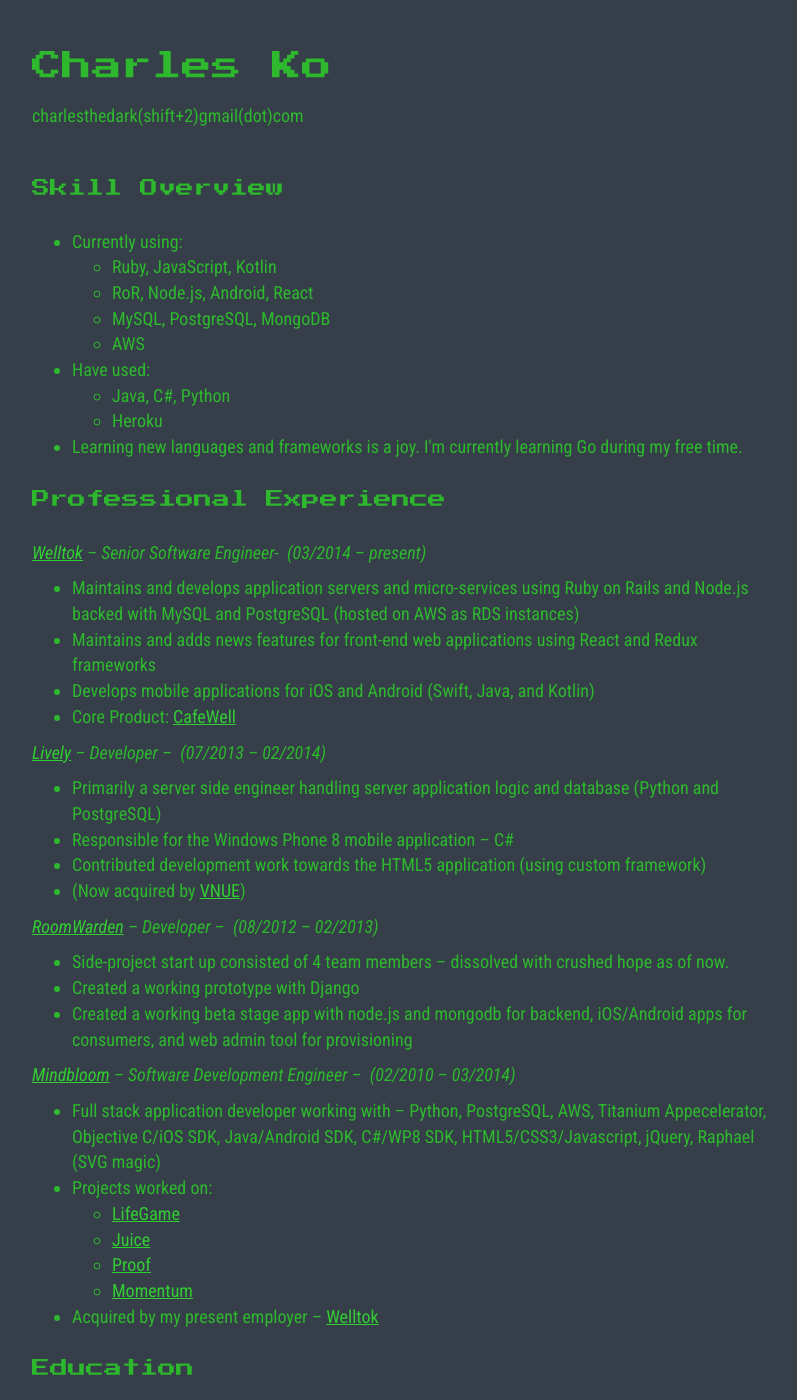
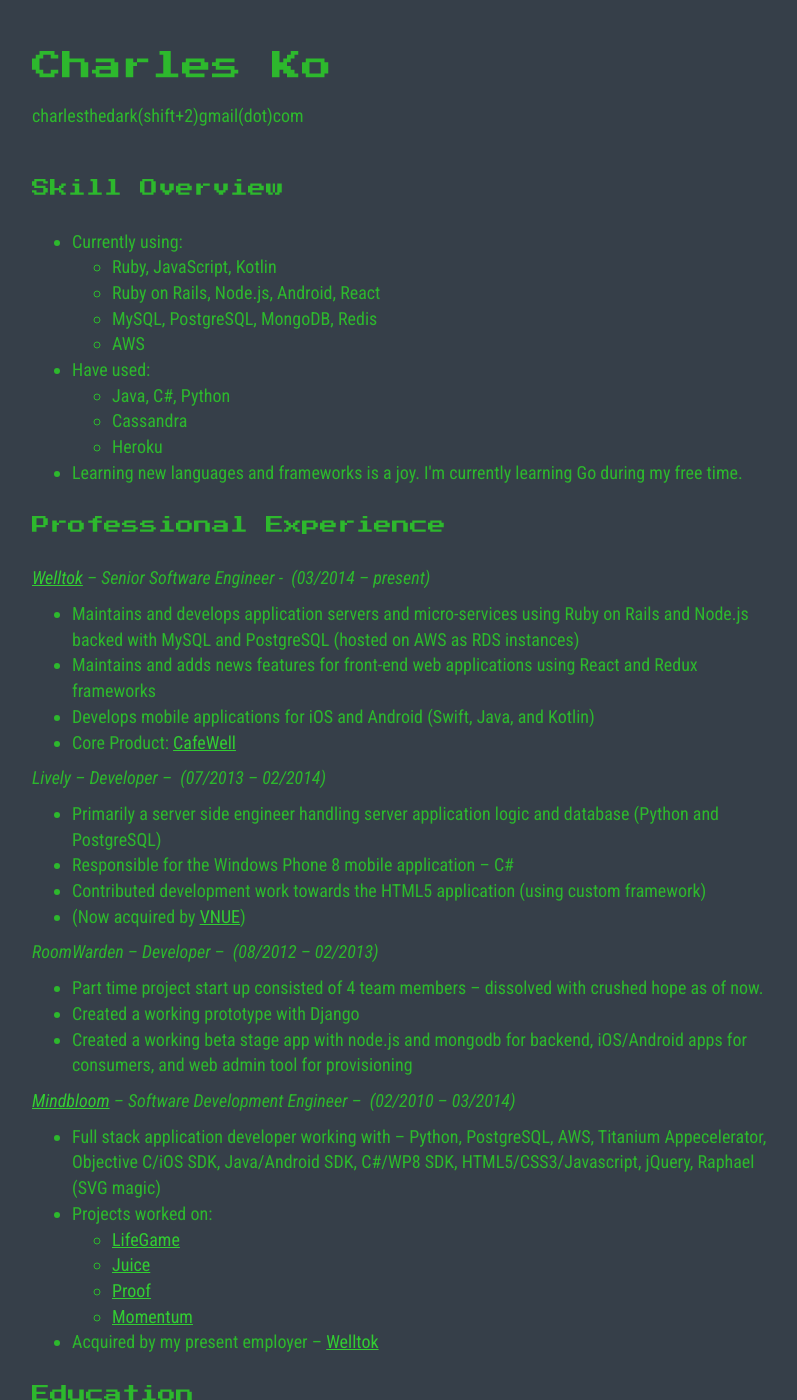
Before and after one commit to cthedark/charlieko.github.io, a Jekyll site: the page built from index.md, in a window 1280 px wide and 1400 px high. Shown: the whole window, without its empty margins (233-1030 px from the left). Built offline with Jekyll 4.4.1, drawn with Linux system fonts in a browser that asks for light colours; nearby versions of some CDN libraries.

Commit message:
fixed a few things in the resume content

```diff
--- a/_layouts/home.html
+++ b/_layouts/home.html
@@ -16,14 +16,15 @@
         <li>Currently using:
           <ul>
             <li>Ruby, JavaScript, Kotlin</li>
-            <li>RoR, Node.js, Android, React</li>
-            <li>MySQL, PostgreSQL, MongoDB</li>
+            <li>Ruby on Rails, Node.js, Android, React</li>
+            <li>MySQL, PostgreSQL, MongoDB, Redis</li>
             <li>AWS</li>
           </ul>
         </li>
         <li>Have used:
           <ul>
             <li>Java, C#, Python</li>
+            <li>Cassandra</li>
             <li>Heroku</li>
           </ul>
         </li>
@@ -34,7 +35,7 @@
       <h4 class="mb-30 mt-30">Professional Experience</h4>
 
       <p><em>
-        <a href="http://welltok.com/" target="_blank">Welltok</a> – Senior Software Engineer-&nbsp; (03/2014 – present)
+        <a href="http://welltok.com/" target="_blank">Welltok</a> – Senior Software Engineer -&nbsp; (03/2014 – present)
       </em></p>
       <ul>
         <li>Maintains and develops application servers and micro-services using Ruby on Rails and Node.js backed with MySQL and PostgreSQL (hosted on AWS as RDS instances)</li>
@@ -44,7 +45,7 @@
       </ul>
 
       <p><em>
-        <a href="http://getlive.ly" target="_blank">Lively</a> – Developer –&nbsp; (07/2013 – 02/2014)
+        Lively – Developer –&nbsp; (07/2013 – 02/2014)
       </em></p>
       <ul>
         <li>Primarily a server side engineer handling server application logic and database (Python and PostgreSQL)</li>
@@ -54,10 +55,10 @@
       </ul>
 
       <p><em>
-        <a href="http://www.roomwarden.com" target="_blank">RoomWarden</a> – Developer –&nbsp; (08/2012 – 02/2013)
+        RoomWarden – Developer –&nbsp; (08/2012 – 02/2013)
       </em></p>
       <ul>
-        <li>Side-project start up consisted of 4 team members – dissolved with crushed hope as of now.</li>
+        <li>Part time project start up consisted of 4 team members – dissolved with crushed hope as of now.</li>
         <li>Created a working prototype with Django</li>
         <li>Created a working beta stage app with node.js and mongodb for backend, iOS/Android apps for consumers, and web admin tool for provisioning</li>
       </ul>
```
